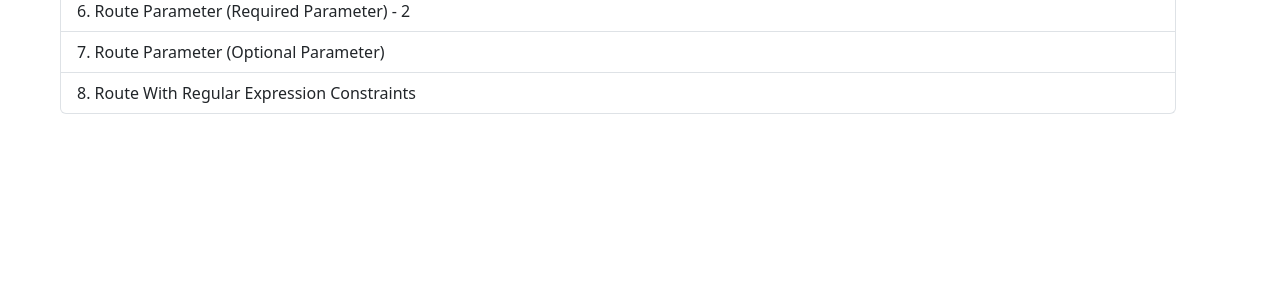
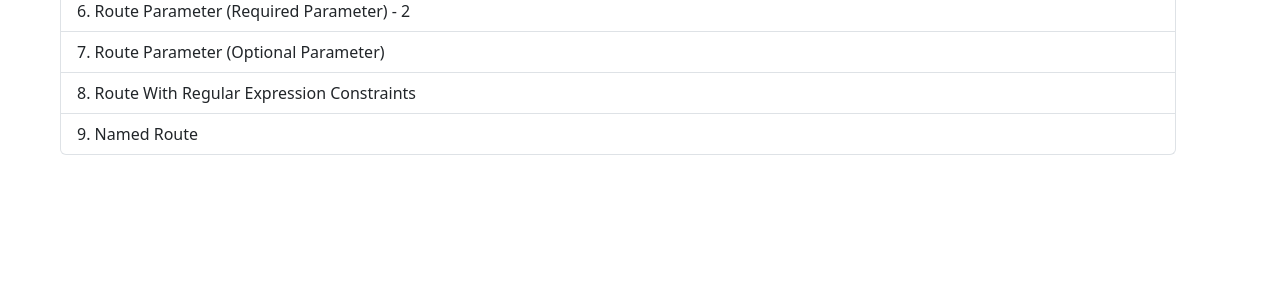
Before and after one commit to yahdee2702/belajar-paw-9, a Laravel app: page /routing in a window 1280 px wide. Shown: the part 335-635 px from the top of the page. Run offline with Laravel 12, Linux system fonts and the light colour scheme; style sheets or scripts are compiled from the project's sources.

Commit message:
feat: 5. Praktik laravel routing; 5.10

```diff
--- a/app/Http/Controllers/RouteController.php
+++ b/app/Http/Controllers/RouteController.php
@@ -9,4 +9,8 @@ class RouteController extends Controller
     public function index() {
         return "This is from Controller";
     }
+
+    public function profile($profileId) {
+        return "This is Profile from Controller, profile id: ".$profileId;
+    }
 }
--- a/resources/views/routing.blade.php
+++ b/resources/views/routing.blade.php
@@ -40,7 +40,9 @@
                 Route With Regular Expression Constraints
             </a>
 
-
+            <a href="{{ route('profileRouteName', ['profileId' => '123']) }}" class="list-group-item list-group-item-action">
+                Named Route
+            </a>
         </div>
 
         {{-- Khusus kode program untuk Route Groups di sini --}}
--- a/routes/web.php
+++ b/routes/web.php
@@ -35,3 +35,5 @@ Route::get('username/{name?}', function($name = null) {
 Route::get('/title/{title}', function($title) {
     return "Title: ".$title;
 })->where('title', '[A-Za-z]+');
+
+Route::get('/profile/{profileId}', [RouteController::class, 'profile'])->name('profileRouteName');
```
